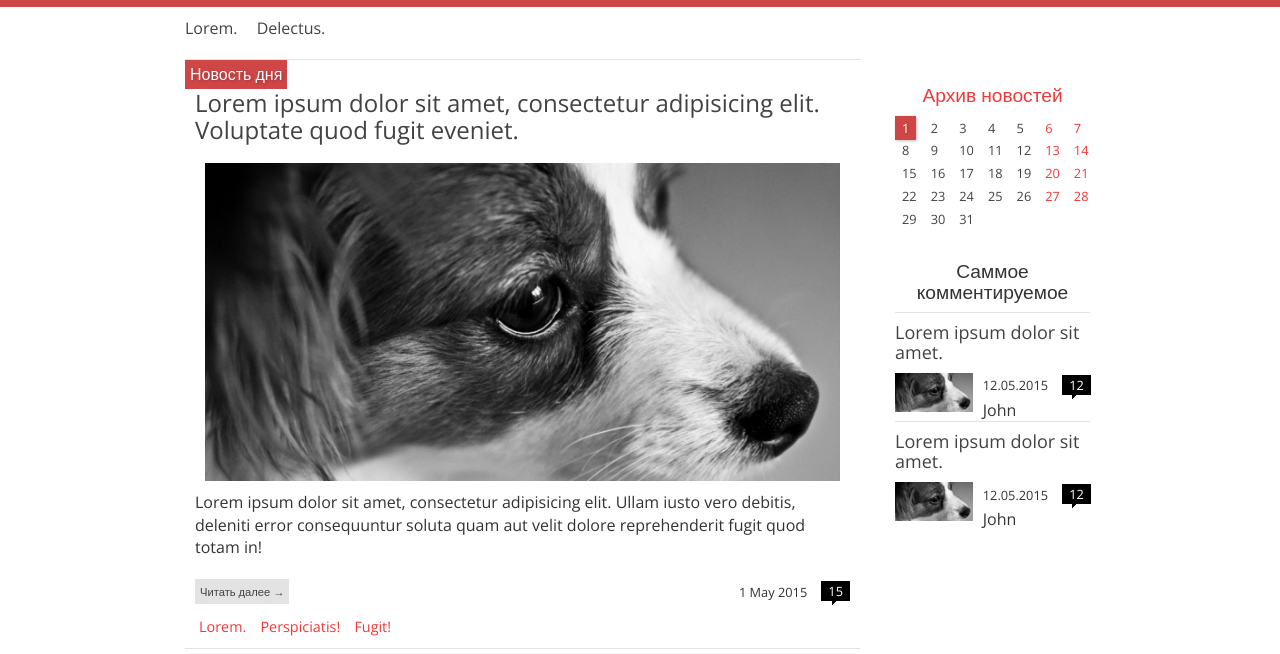
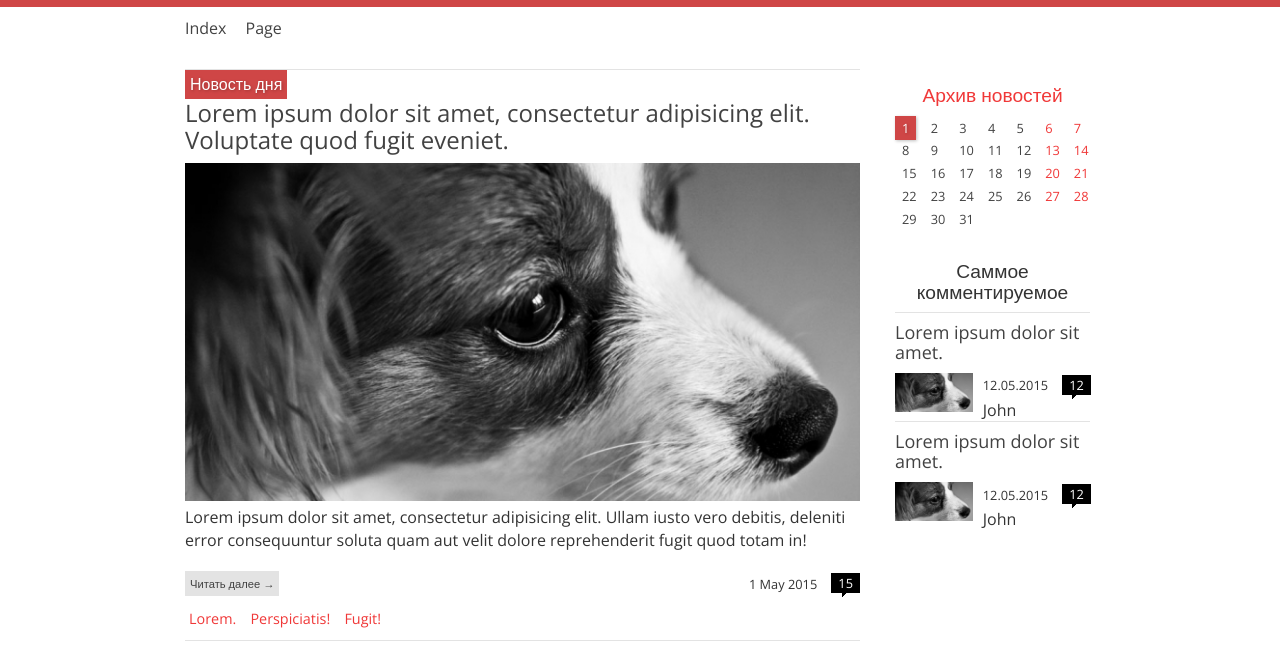
Before and after one commit to DataArtTeam/front-layout, a website: page app/index.html in a window 1280 px wide. Shown: the part 82-736 px from the top of the page. Drawn offline with nearby package versions, Linux system fonts and the light colour scheme; files that its build step writes are made by us from their sources.

Commit message:
Fix page content width and margins for image on page.

```diff
--- a/app/index.html
+++ b/app/index.html
@@ -24,8 +24,8 @@
   </header>
   <nav>
     <div class="container">
-      <a href="#">Lorem.</a>
-      <a href="#">Delectus.</a>
+      <a href="/index.html">Index</a>
+      <a href="/page.html">Page</a>
     </div>
   </nav>
   <div class="content">
--- a/app/styles/main.scss
+++ b/app/styles/main.scss
@@ -165,7 +165,7 @@ nav {
   }
 
   article {
-    padding: 10px;
+    margin: 10px 0;
     border-top: 1px solid $border-color;
     position: relative;
 
@@ -177,6 +177,9 @@ nav {
       background: $header-color;
       color: $white;
       text-shadow: 1px 1px 3px rgba(0,0,0,0.25);
+      & + h2 {
+        margin-top: 30px;
+      }
     }
 
     h2 {
@@ -191,7 +194,7 @@ nav {
     }
 
     .img {
-      padding: 10px;
+      margin-bottom: 5px;
 
       img {
         width: 100%;
@@ -327,7 +330,6 @@ nav {
   }
 
   .page {
-    padding: 5px;
     border-bottom: 1px solid $border-color;
 
     .time-container {
@@ -351,6 +353,7 @@ nav {
       line-height: 1.7em;
       img {
         max-width: 100%;
+        margin-bottom: 10px;
       }
     }
   }
```
Also changed, not shown: app/page.html (+2 -2 lines), dist/css/style.css, dist/css/style.min.css, dist/index.html, dist/page.html.
